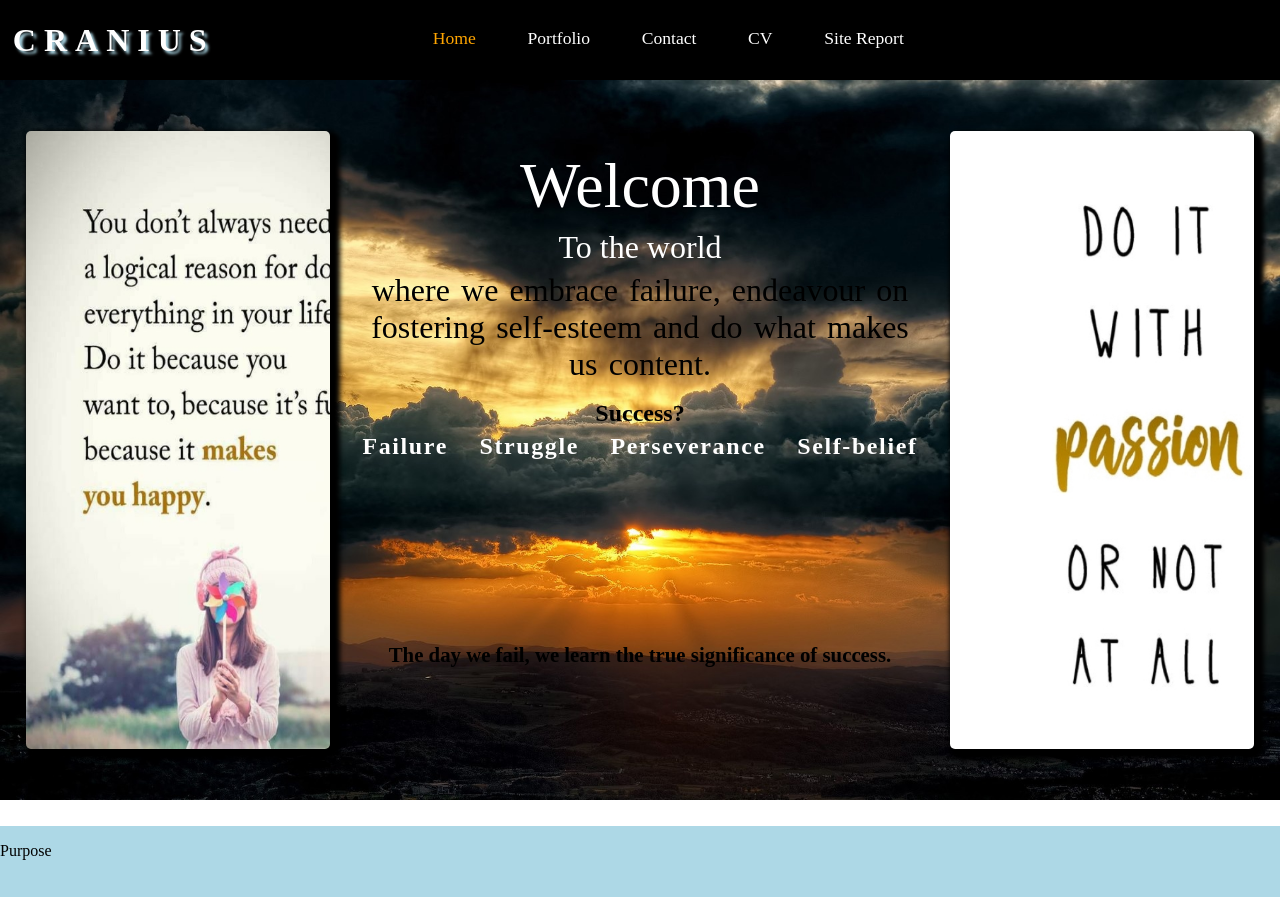
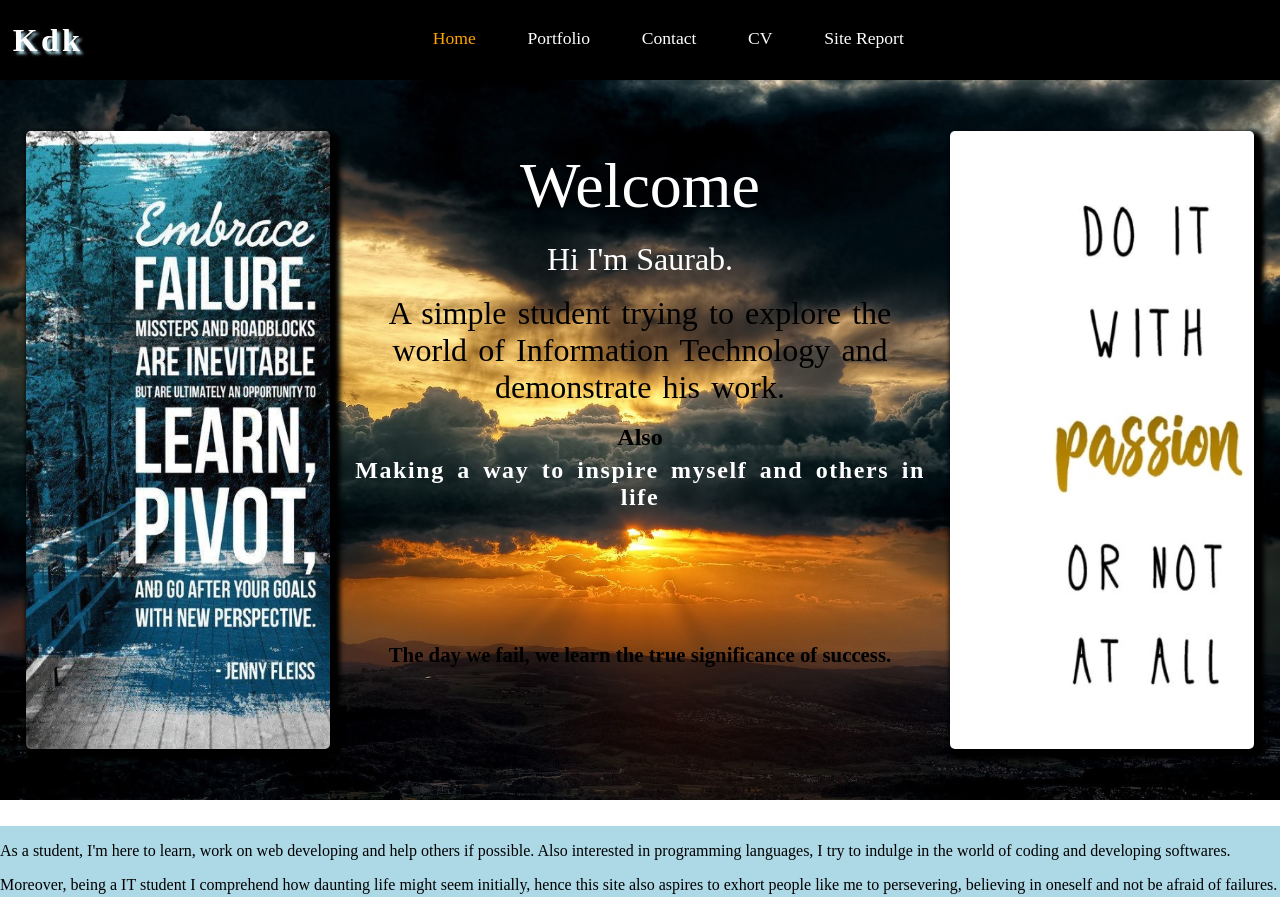
Before and after one commit to Saurabkdk/Assignment---Saurabkdk, a plain HTML site: page index.html in a window 1280 px wide. Shown: the top 897 px of the page. Drawn offline with Linux system fonts and the light colour scheme; a web font is replaced by a local one.

Commit message:
CHange in content and few animation styling

```diff
--- a/index.html
+++ b/index.html
@@ -12,7 +12,7 @@
 		<div class="overalllayout">
 			<header>
 				<div class="name">
-					<p id="name">CRANIUS</p>
+					<p id="name">Kdk</p>
 				</div>
 				<input type="checkbox" id="navbox">
 				<label for="navbox" class="icon">
@@ -39,10 +39,10 @@
 			</div>
 			<div class="welcome">
 				<p>Welcome</p>
-  				<p>To the world</p>
-  				<p>where we embrace failure, endeavour on fostering self-esteem and do what makes us content.</p>
-  				<p>Success?</p>
-  				<p>Failure Struggle Perseverance Self-belief</p>
+  				<p>Hi I'm Saurab.</p>
+  				<p>A simple student trying to explore the world of Information Technology and demonstrate his work.</p>
+  				<p>Also</p>
+  				<p>Making a way to inspire myself and others in life</p>
 			</div>
 			<div class="tagline">
 				<p>The day we fail, we learn the true significance of success.</p>
@@ -54,8 +54,11 @@
 
 
 			<div class="purpose">
-				<p>Purpose</p>
+					<p>As a student, I'm here to learn, work on web developing and help others if possible. Also interested in programming languages, I try to indulge in the world of coding and developing softwares.</p>
+					<p>Moreover, being a IT student I comprehend how daunting life might seem initially, hence this site also aspires to exhort people like me to persevering, believing in oneself and not be afraid of failures.</p>
 			</div>
+
+
 			<footer>
 				<p>The greatest success come from having the freedom to fail</p>
 			</footer>
--- a/portfolio.css
+++ b/portfolio.css
@@ -39,7 +39,7 @@ header{
 	line-height: 2.5;
 	text-shadow: 3px 3px 3px lightblue;
 	font-size: 2rem;
-	letter-spacing: 0.5rem;
+	letter-spacing: 0.2rem;
 }
 nav{
 	width: 80%;
@@ -92,7 +92,7 @@ nav ul li a{
 	background-image: url(motivation4.jpg);
 	background-size: cover;
 	border-radius: 5px;
-	animation: animationpart1 20s cubic-bezier(1,0,0.5,0) infinite;
+	animation: animationpart1 40s cubic-bezier(1,0,0.5,0) infinite;
 	box-shadow: 5px 5px 5px 5px black;
 }
 @keyframes animationpart1{
@@ -117,7 +117,7 @@ nav ul li a{
 	background-image: url(motivation8.jpg);
 	background-size: cover;
 	border-radius: 5px;
-	animation: animationpart2 20s cubic-bezier(1,0,0.5,0) infinite 3s;
+	animation: animationpart2 40s cubic-bezier(1,0,0.5,0) infinite 5s;
 	box-shadow: 5px 5px 5px 5px black;
 }
 @keyframes animationpart2{
@@ -151,7 +151,7 @@ nav ul li a{
 }
 .welcome p:nth-child(2){
 	font-size: 2rem;
-	margin: 1%;
+	margin: 3%;
 }
 .welcome p:nth-child(3){
 	font-size: 2rem;
@@ -169,7 +169,7 @@ nav ul li a{
 	font-size: 1.5rem;
 	margin: 1%;
 	color: white;
-	word-spacing: 1em;
+	word-spacing: 0.2em;
 	letter-spacing: 0.1rem;
 	font-weight: bold;
 }
```
